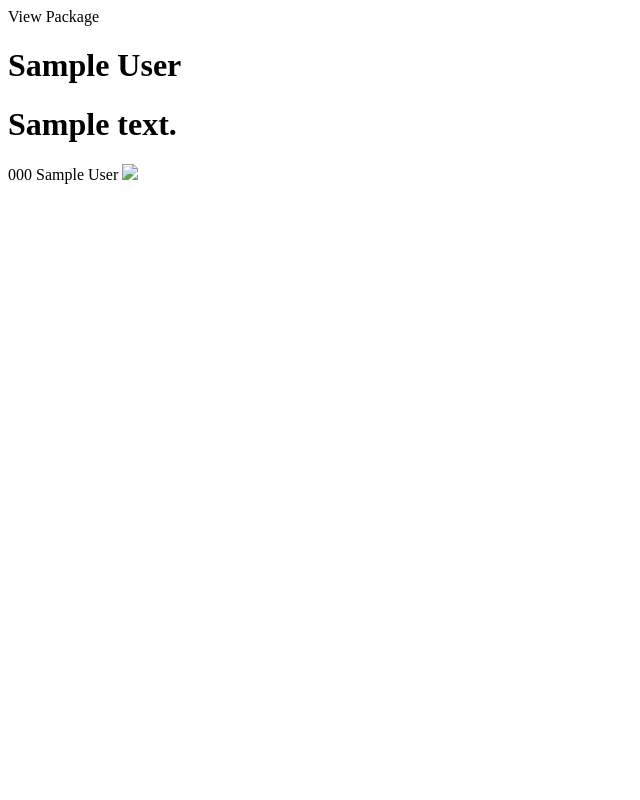
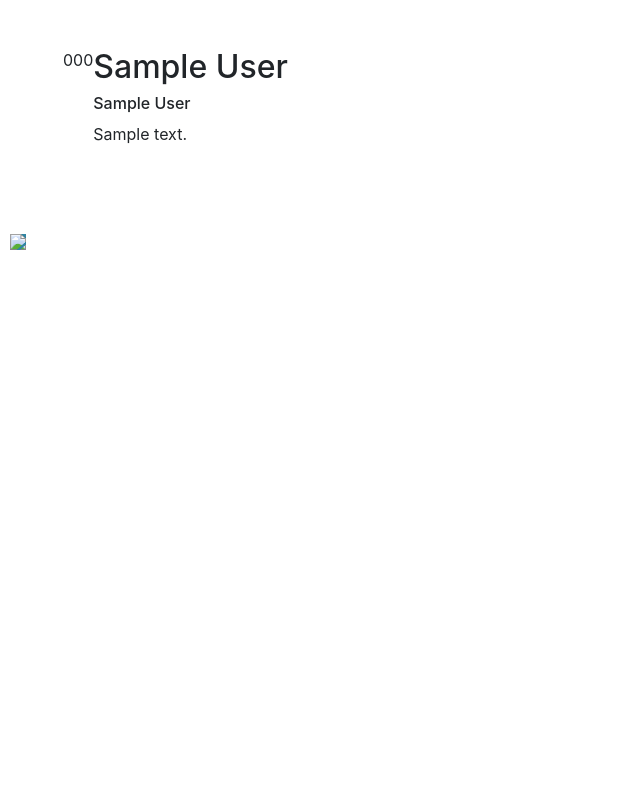
Before and after one commit to KWElites/marker-web, a Django app: template users/templates/users/viewpackage.html in a window 1280 px wide. Shown: the whole page, without its empty margins (0-640 px from the left). Run offline with Django 3.2, Linux system fonts and the light colour scheme; tables that the repository leaves empty hold one stand-in row (values such as "Sample post"); the template is opened without the code that fills it: values that come from a table or form of the project are taken from there, most other values are stand-ins (such as "Sample title", 1, 10 or a date in 2020); some libraries are stand-ins or nearby versions.

Commit message:
updated viewpackage.html

```diff
--- a/users/templates/users/viewpackage.html
+++ b/users/templates/users/viewpackage.html
@@ -1,12 +1,54 @@
-View Package
-{%load static%}
+<!DOCTYPE html>
+<html lang="en">
+    {%load static%}
+    <head>
+        <meta charset="UTF-8">
+        <link rel="stylesheet" href="{% static 'StyleSheets/General.css' %}"/>
+        <link rel="stylesheet" href="{% static 'StyleSheets/Packages_StyleSheet.css' %}"/>
+        <link rel="stylesheet" href="{% static 'StyleSheets/Profile_Info.css' %}"/>
+        <link rel="stylesheet" href="https://stackpath.bootstrapcdn.com/bootstrap/4.3.1/css/bootstrap.min.css" integrity="sha384-ggOyR0iXCbMQv3Xipma34MD+dH/1fQ784/j6cY/iJTQUOhcWr7x9JvoRxT2MZw1T" crossorigin="anonymous">
+        <link rel="stylesheet" href="https://cdnjs.cloudflare.com/ajax/libs/slick-carousel/1.8.1/slick-theme.min.css" integrity="sha512-17EgCFERpgZKcm0j0fEq1YCJuyAWdz9KUtv1EjVuaOz8pDnh/0nZxmU6BBXwaaxqoi9PQXnRWqlcDB027hgv9A==" crossorigin="anonymous" referrerpolicy="no-referrer" />
+    </head>
 
-<h1>{{package.packageName}}</h1>
-<h1>{{package.packageDesc}}</h1>
+    <body>
+        <div class="page-container">
+            <div class="container-fluid">
+                <div class="cd-hero-slider mb-0 py-5">
+                <div class="px-5">
+                    <div class="page-width-1 page-center">
+                    <div class="d-flex position-relative profile-container">
 
-{{package.packageQRCode|safe}}
-{{store.storeName}}
+                        <div class="profile-right">
+                            <div class="img-fluid profile-qrcode"> {{package.packageQRCode|safe}}</div>
+                        </div>
 
-{%for item in package_items %}
-    <img src={{media_url}}{{item}}/>
-{% endfor %}
+                        <div class="profile-left profile-bg-dark">
+                          <h2 class="mb-6">{{package.packageName}}</h2>
+                          <h6 class="mb-6">{{store.storeName}}</h6>
+                          <p class="mb-6">{{package.packageDesc}}</p>
+                        </div>
+
+                    </div>
+                    </div>
+                </div>
+                </div>
+            </br>
+            </div>
+
+            <div class="mx-auto position-relative gallery-container">
+            <div class="mx-auto gallery-slider">
+
+                {%for item in package_items %}
+                <figure class="effect-julia item">
+                    <img src={{media_url}}{{item}}>
+                </figure>
+                {% endfor %}
+
+            </div>
+            </div>
+
+        </div>
+        </div>
+        </div>
+    </body>
+</html>
```
